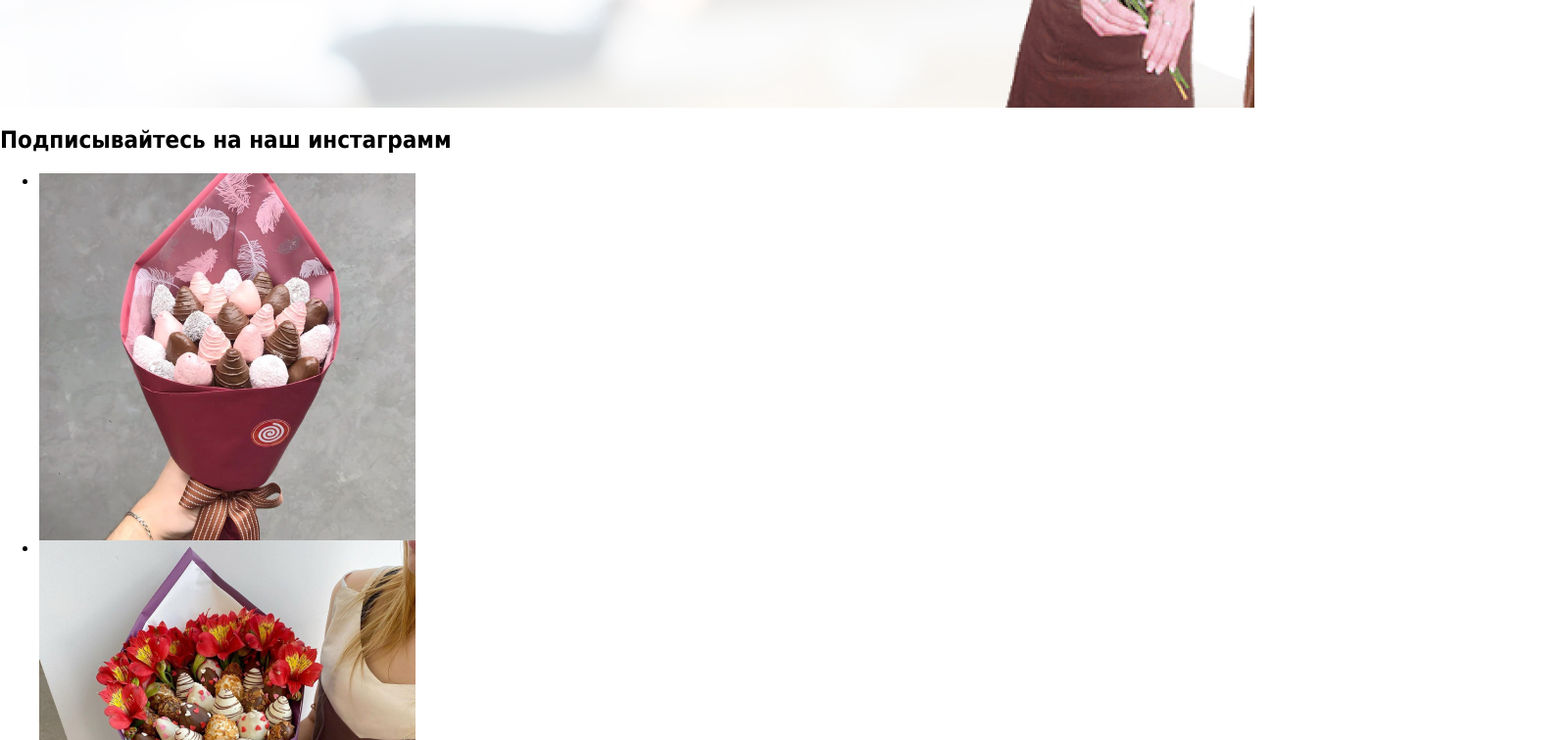
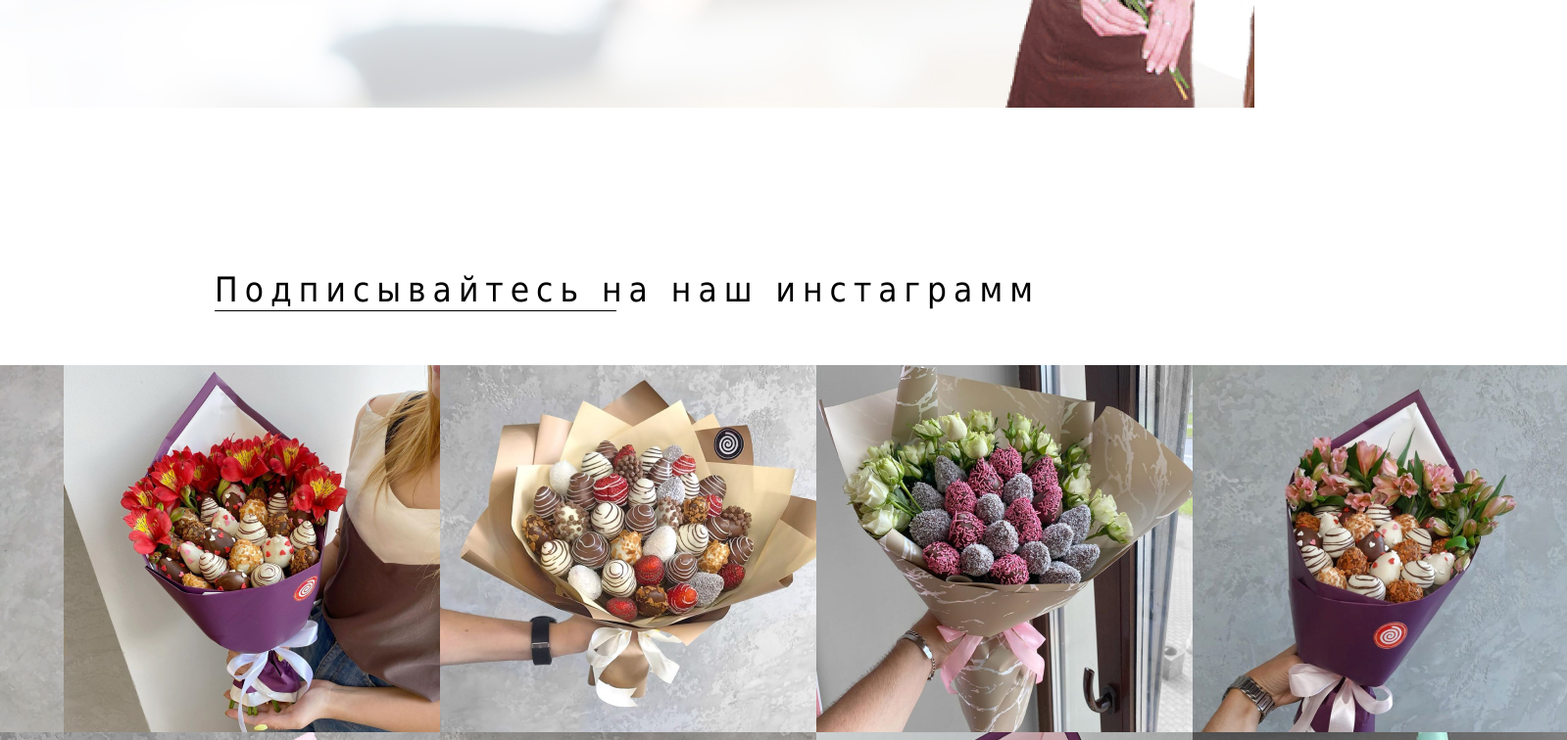
Before and after one commit to Umorph/yamFlowers, a website: page #src/index.html in a window 1280 px wide. Shown: the part 6700-7456 px from the top of the page at 98% size, 1599 px wide, since content can reach past the window. Drawn offline with nearby package versions, Linux system fonts and the light colour scheme; files that its build step writes are made by us from their sources; a web font is replaced by a local one.

Commit message:
Add styles for inst block

```diff
--- /dev/null
+++ b/#src/scss/_instagram.scss
@@ -0,0 +1,50 @@
+.instagram {
+    margin: 165px 0 0;
+    padding: 0;
+    display: flex;
+    flex-direction: column;
+    justify-content: flex-start;
+    align-items: center;
+    width: 100%;
+}
+
+.instagram__heading {
+    position: relative;
+
+    margin: 0;
+    padding: 0;
+
+    font-family: $montserrat;
+    font-size: 35px;
+    font-weight: 300;
+    line-height: 43px;
+    letter-spacing: 0.2em;
+    color: $trueBlack;
+
+    &--strong {
+        font-weight: 500;
+
+        &::after {
+            content: "";
+            position: absolute;
+            bottom: 0;
+            left: 0;
+
+            display: block;
+            width: 410px;
+            height: 1px;
+
+            background-color: $trueBlack;
+        }
+    }
+}
+
+.instagram__list {
+    margin: 55px 0 0;
+    padding: 0;
+    display: grid;
+    grid-template-columns: 1fr 1fr 1fr 1fr 1fr;
+    grid-template-rows: 1fr 1fr;
+
+    list-style: none;
+}
--- a/#src/scss/style.scss
+++ b/#src/scss/style.scss
@@ -19,3 +19,4 @@
 @import "video";
 @import "delivery";
 @import "help";
+@import "instagram";
```
